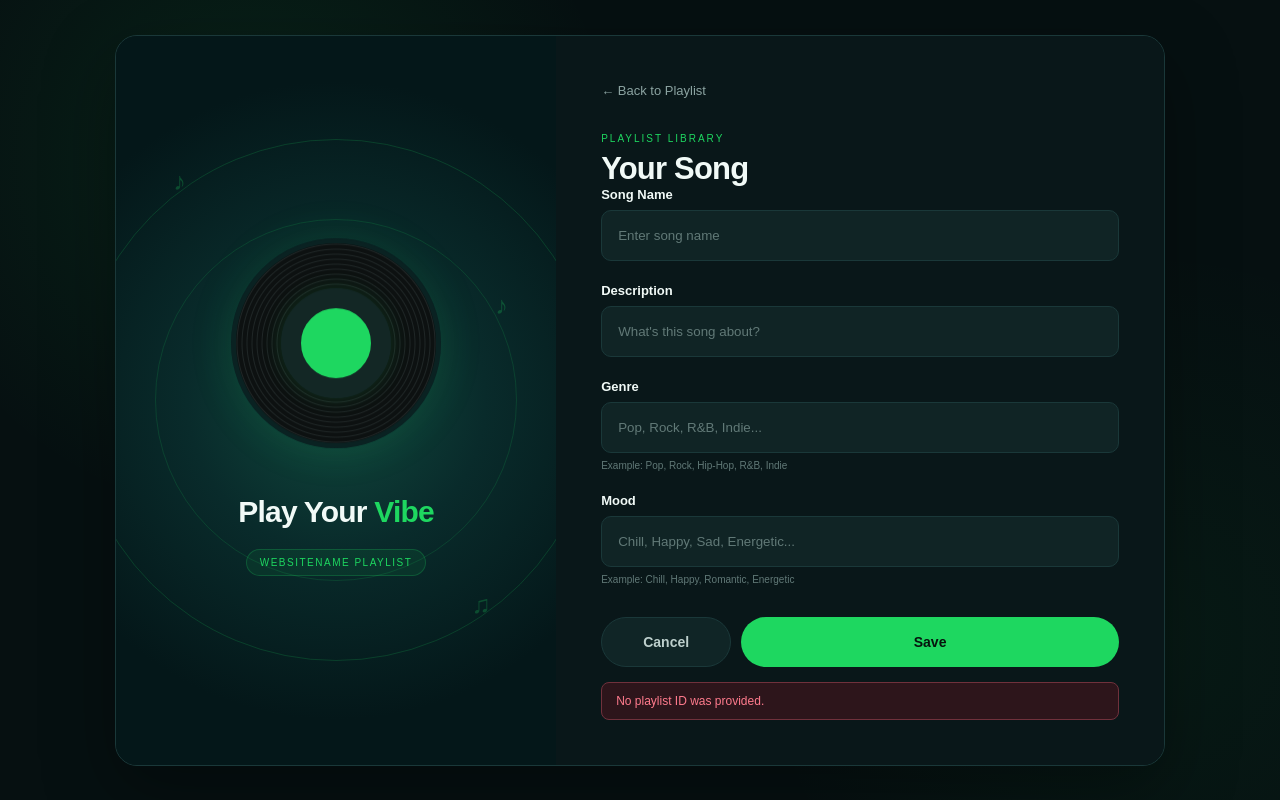
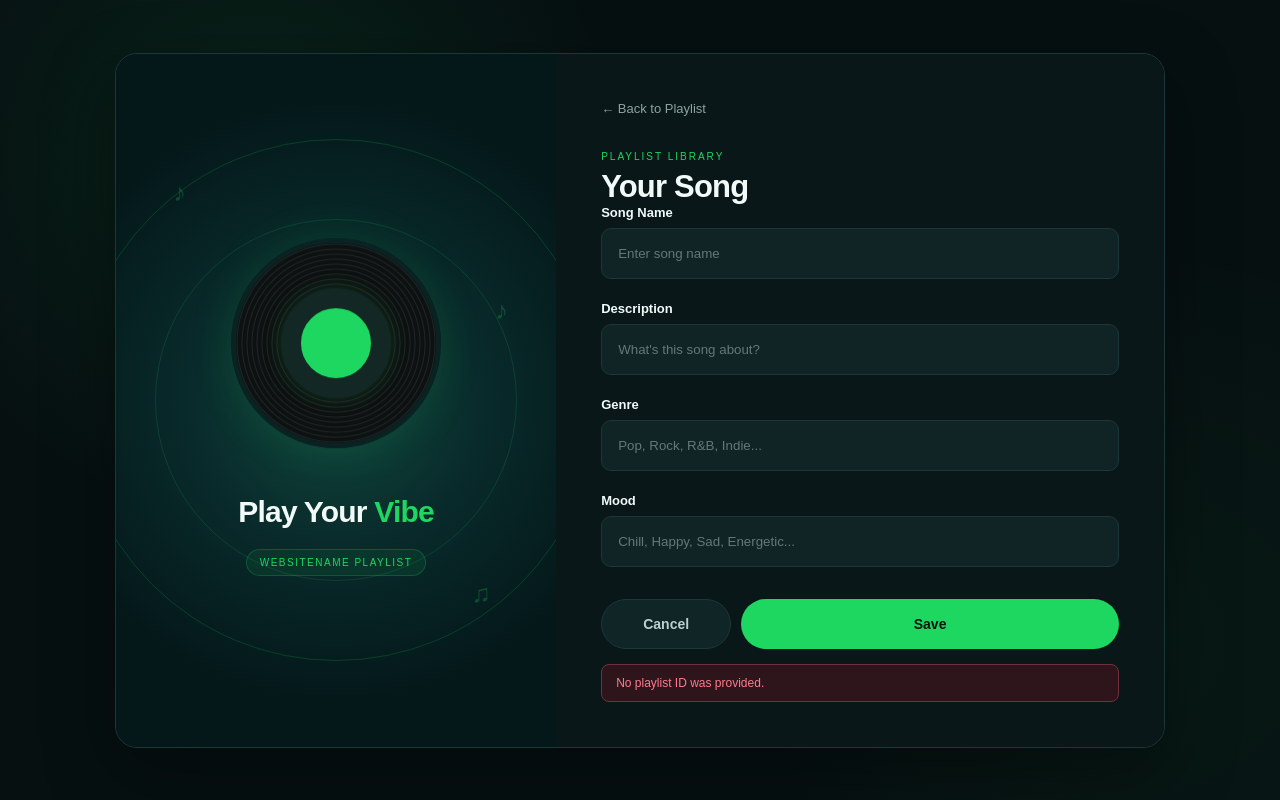
Before and after one commit to cheskajoycesa/music-playlist-tracker, a website: page public/edit.html in a window 1280 px wide. Drawn offline with Linux system fonts and the light colour scheme.

Commit message:
disregard this html

```diff
--- a/public/edit.html
+++ b/public/edit.html
@@ -596,9 +596,7 @@
                     autocomplete="off"
                 >
 
-                <p class="field-hint">
-                    Example: Pop, Rock, Hip-Hop, R&B, Indie
-                </p>
+
 
             </div>
 
@@ -619,9 +617,7 @@
                     autocomplete="off"
                 >
 
-                <p class="field-hint">
-                    Example: Chill, Happy, Romantic, Energetic
-                </p>
+
 
             </div>
 
```
